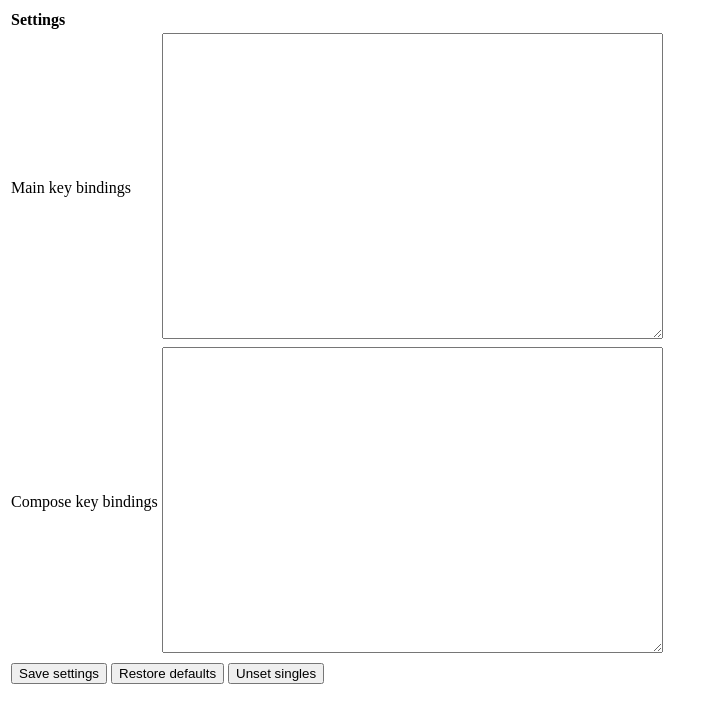
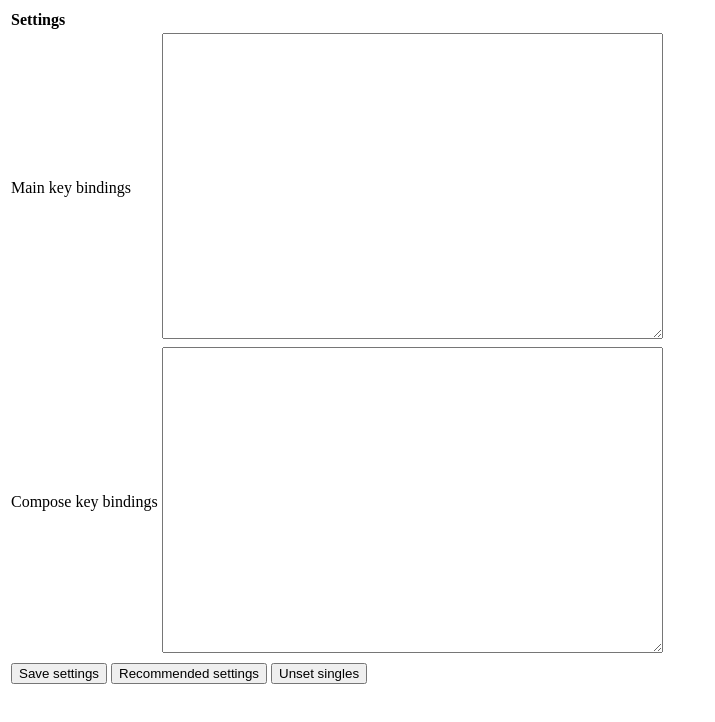
Before and after one commit to wshanks/tbkeys, a browser extension: page addon/options.html in a window 1280 px wide. Shown: the whole page, without its empty margins (0-715 px from the left). Drawn offline with Linux system fonts and the light colour scheme.

Commit message:
Rename Restore defaults
##TODO:

There should be an extra fourth button added later that restores the default settings like they were without this addon instead

```diff
--- a/addon/options.html
+++ b/addon/options.html
@@ -46,7 +46,7 @@
         </td>
         <td>
           <form id="restore">
-            <button type="submit">Restore defaults</button>
+            <button type="submit">Recommended settings</button>
           </form>
         </td>
         <td>
```
